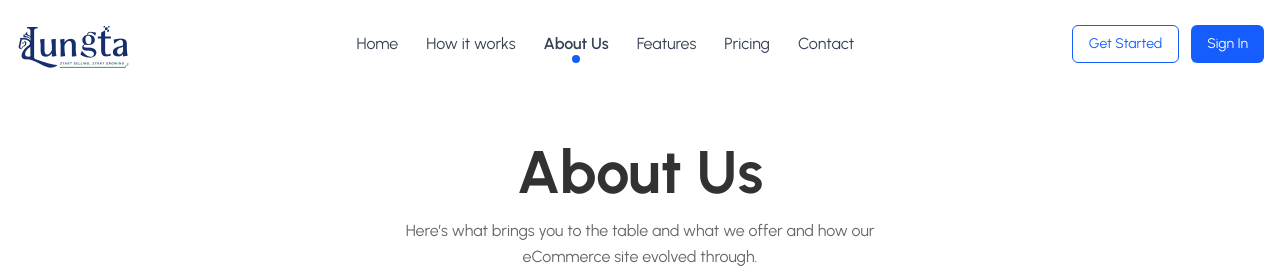
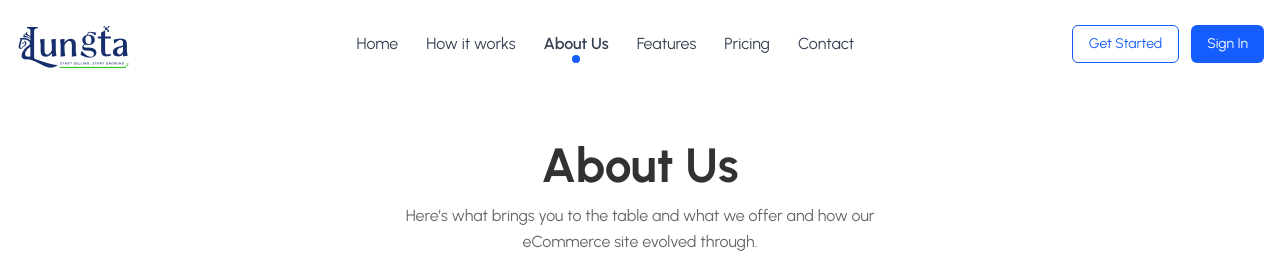
Before and after one commit to Ashutosh-Neupane/features-nextjs, a Next.js app: page /about in a window 1280 px wide. Shown: the top 268 px of the page. Built offline with nearby package versions, Linux system fonts and the light colour scheme.

Commit message:
about us

```diff
--- a/src/app/about/page.js
+++ b/src/app/about/page.js
@@ -11,7 +11,7 @@ export default function AboutPage() {
       {/* Hero Section */}
 
       <section className="text-center mb-16 max-w-2xl mx-auto px-5 sm:px-6 lg:px-8">
-        <h1 className="font-extrabold text-[#313332] text-4xl sm:text-5xl lg:text-6xl leading-tight">
+        <h1 className="font-extrabold text-[#313332] text-4xl sm:text-5xl lg:text-5xl leading-tight">
           About Us
         </h1>
         <p className="mt-2  px-6  text-base text-[#646966] leading-relaxed">
```
